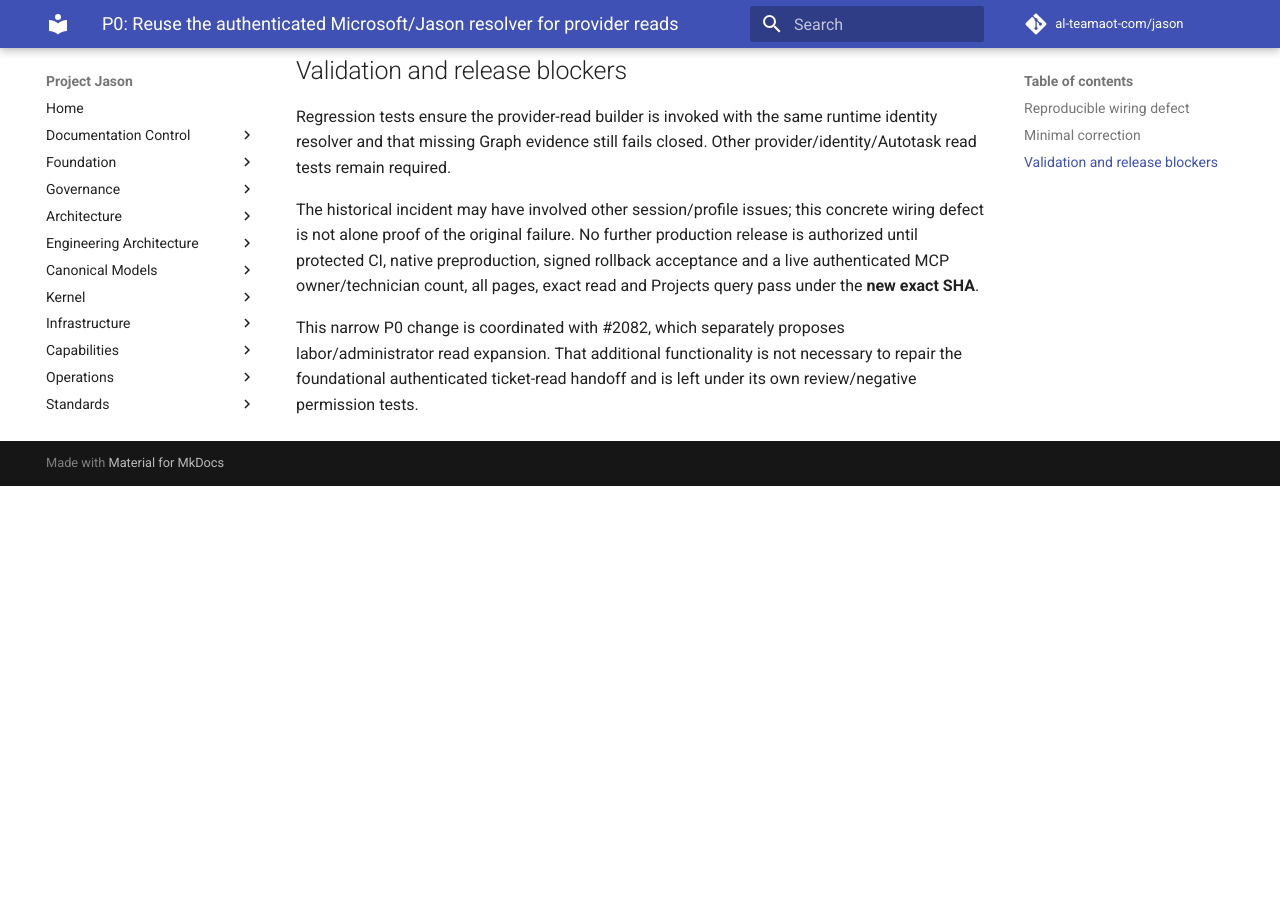
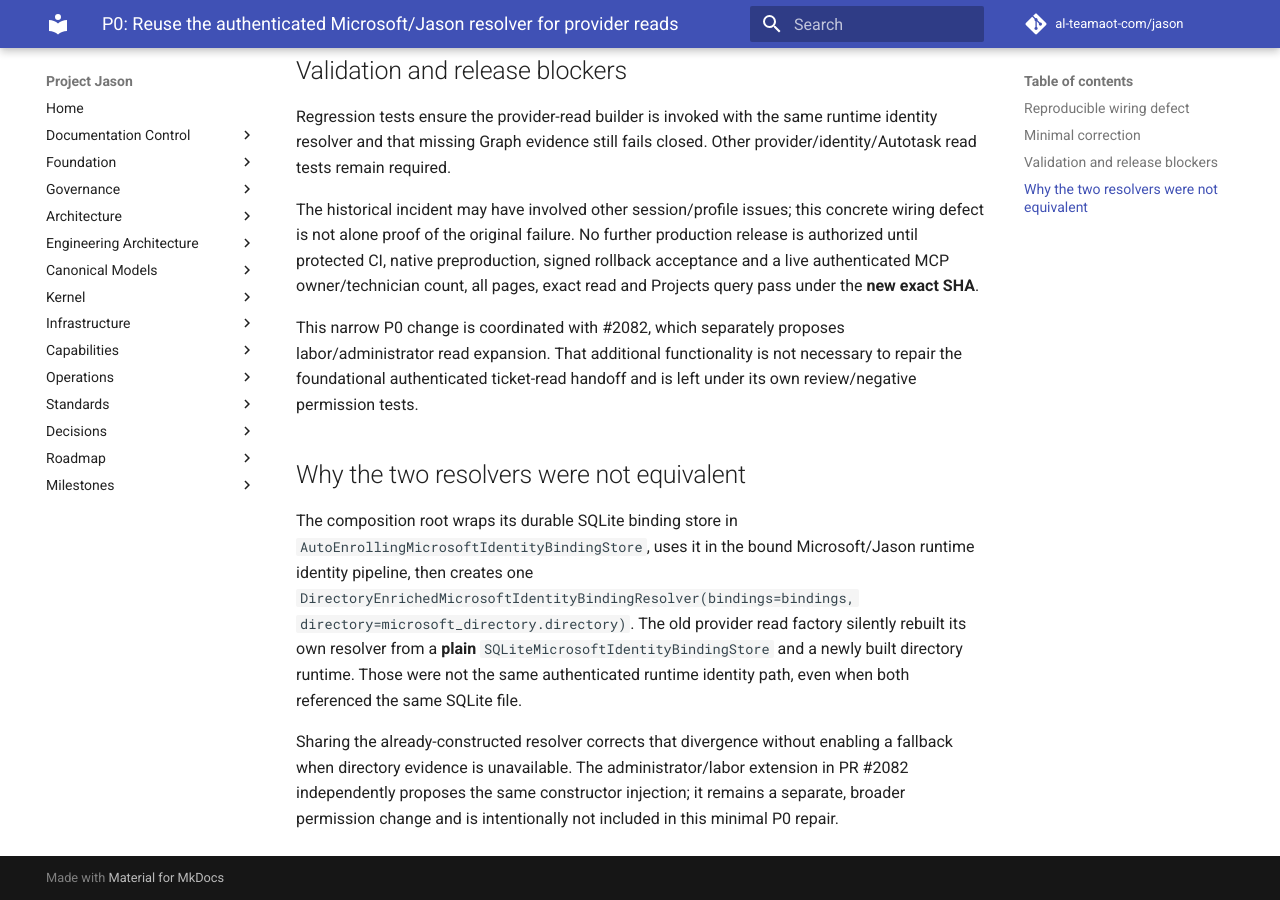
Before and after one commit to al-teamaot-com/jason, an MkDocs documentation site: the page built from docs/operations/Production-Provider-Read-Authenticated-Resolver-Wiring-20261027.md, in a window 1280 px wide and 900 px high, scrolled down 883 px. Built offline with MkDocs 1.6.1 and Material for MkDocs 9.7.7, drawn with Linux system fonts in a browser that asks for light colours; comment, search, counter and statistics services are not loaded; before the commit the page ends 1369 px from its top, so only the background shows below that.

Commit message:
P0: Regress autoenrolled identity sharing, document exact resolver divergence

```diff
--- a/docs/operations/Production-Provider-Read-Authenticated-Resolver-Wiring-20261027.md
+++ b/docs/operations/Production-Provider-Read-Authenticated-Resolver-Wiring-20261027.md
@@ -50,3 +50,21 @@
 proposes labor/administrator read expansion. That additional functionality
 is not necessary to repair the foundational authenticated ticket-read
 handoff and is left under its own review/negative permission tests.
+
+## Why the two resolvers were not equivalent
+
+The composition root wraps its durable SQLite binding store in
+`AutoEnrollingMicrosoftIdentityBindingStore`, uses it in the bound
+Microsoft/Jason runtime identity pipeline, then creates one
+`DirectoryEnrichedMicrosoftIdentityBindingResolver(bindings=bindings,
+directory=microsoft_directory.directory)`. The old provider read factory
+silently rebuilt its own resolver from a **plain**
+`SQLiteMicrosoftIdentityBindingStore` and a newly built directory runtime.
+Those were not the same authenticated runtime identity path, even when
+both referenced the same SQLite file.
+
+Sharing the already-constructed resolver corrects that divergence without
+enabling a fallback when directory evidence is unavailable. The
+administrator/labor extension in PR #2082 independently proposes the
+same constructor injection; it remains a separate, broader permission
+change and is intentionally not included in this minimal P0 repair.
```
Also changed, not shown: 1 other file.
